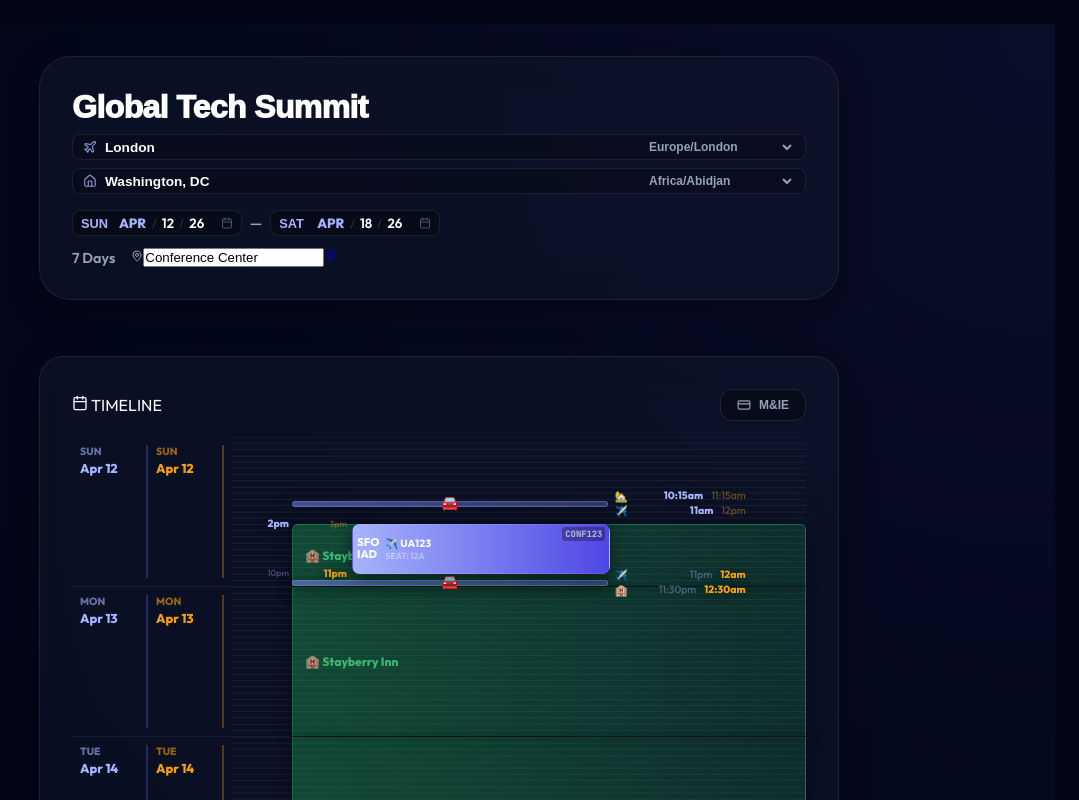
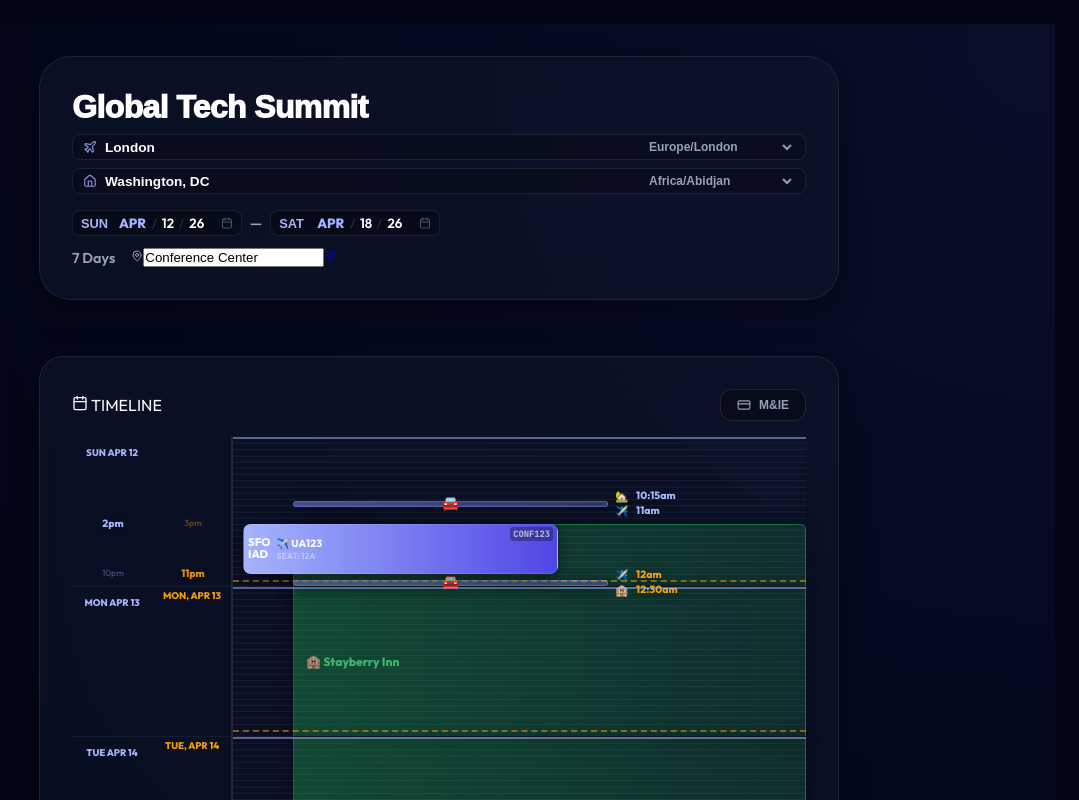
Before and after one commit to outofthisworldapps/work-travel, a React (Vite) app: page / in a window 1280 px wide. Shown: the top 800 px of the page, without its empty margins (201-1280 px from the left). Built offline with nearby package versions, Linux system fonts and the light colour scheme.

Commit message:
Refine time zone display with midnight lines and sidebar alignment

```diff
--- a/src/App.jsx
+++ b/src/App.jsx
@@ -137,16 +137,20 @@ const getDualTime = (timeNum, date, homeTZ, destTZ, relevance) => {
 };
 
 
-const DualTimeMarker = ({ timeNum, date, homeTZ, destTZ, relevance, isDifferentTZ, className, style }) => {
+const DualTimeMarker = ({ timeNum, date, homeTZ, destTZ, relevance, isDifferentTZ, isFlight, className, style }) => {
   const dt = getDualTime(timeNum, date, homeTZ, destTZ, relevance);
   if (!dt) return null;
 
+  const showBoth = isDifferentTZ && isFlight;
+
   return (
-    <div className={`tl-marker-dual ${className}`} style={style}>
-      <div className={`time-item home ${dt.relevance === 'home' ? 'bold' : 'faint'}`}>
-        {dt.homeTime}
-      </div>
-      {isDifferentTZ && (
+    <div className={`tl-marker-dual ${className} ${showBoth ? 'show-both' : ''}`} style={style}>
+      {(showBoth || dt.relevance === 'home') && (
+        <div className={`time-item home ${dt.relevance === 'home' ? 'bold' : 'faint'}`}>
+          {dt.homeTime}
+        </div>
+      )}
+      {isDifferentTZ && (showBoth || dt.relevance === 'dest') && (
         <div className={`time-item dest ${dt.relevance === 'dest' ? 'bold' : 'faint'}`}>
           {dt.destTime}
         </div>
@@ -156,7 +160,47 @@ const DualTimeMarker = ({ timeNum, date, homeTZ, destTZ, relevance, isDifferentT
 };
 
 
+
+const getMidnights = (date, homeTZ, destTZ) => {
+  const midnights = [];
+  const homeStart = new Date(date);
+  homeStart.setHours(0, 0, 0, 0);
+
+  // Home midnight always at 0
+  midnights.push({
+    time: 0,
+    tz: 'home',
+    label: format(homeStart, 'EEE MMM d').toUpperCase()
+  });
+
+  if (homeTZ !== destTZ) {
+    for (let h = 0; h < 24; h++) {
+      const d1 = new Date(homeStart.getTime() + h * 3600000);
+      const d2 = new Date(homeStart.getTime() + (h + 1) * 3600000);
+      const s1 = d1.toLocaleDateString('en-US', { timeZone: destTZ });
+      const s2 = d2.toLocaleDateString('en-US', { timeZone: destTZ });
+      if (s1 !== s2) {
+        for (let m = 0; m < 60; m++) {
+          const m1 = new Date(d1.getTime() + m * 60000);
+          const m2 = new Date(d1.getTime() + (m + 1) * 60000);
+          if (m1.toLocaleDateString('en-US', { timeZone: destTZ }) !== m2.toLocaleDateString('en-US', { timeZone: destTZ })) {
+            midnights.push({
+              time: h + (m + 1) / 60,
+              tz: 'dest',
+              label: new Date(m2).toLocaleDateString('en-US', { timeZone: destTZ, weekday: 'short', month: 'short', day: 'numeric' }).toUpperCase()
+            });
+            break;
+          }
+        }
+      }
+    }
+  }
+  return midnights;
+};
+
+
 // --- Vertical Timeline Components ---
+
 
 
 const TimelineDay = ({ day, dayIndex, totalDays, flights, currentRates, onUpdateMeals, onAddLeg, hotels, onEditEvent, showMIE, homeTimeZone, destTimeZone }) => {
@@ -207,23 +251,32 @@ const TimelineDay = ({ day, dayIndex, totalDays, flights, currentRates, onUpdate
     return 'dest';
   };
 
+  const midnights = getMidnights(day.date, homeTimeZone, destTimeZone);
+
   return (
     <div className={`timeline-day-row ${showMIE ? 'with-mie' : ''} ${isDifferentTZ ? 'dual-tz' : ''}`}>
       <div className="timeline-date-side">
-        <div className="date-stack home">
-          <div className="tl-dw">{format(day.date, 'EEE')}</div>
-          <div className="tl-dm">{format(day.date, 'MMM d')}</div>
-        </div>
-        {isDifferentTZ && (
-          <div className="date-stack dest">
-            <div className="tl-dw">{format(day.date, 'EEE')}</div>
-            <div className="tl-dm">{format(day.date, 'MMM d')}</div>
+        {midnights.map((m, i) => (
+          <div
+            key={i}
+            className={`midnight-label-stack ${m.tz}`}
+            style={{ top: `${getPosition(m.time)}%`, position: 'absolute' }}
+          >
+            <div className={`date-stack ${m.tz}`}>
+              <div className="tl-dw">{m.label}</div>
+            </div>
           </div>
-        )}
+        ))}
       </div>
 
-
       <div className="timeline-hours-container">
+        {midnights.map((m, i) => (
+          <div
+            key={`line-${i}`}
+            className={`midnight-line ${m.tz}`}
+            style={{ top: `${getPosition(m.time)}%` }}
+          />
+        ))}
         {hours.map(h => (
           <div key={h} className="hour-line" style={{ top: `${(h / 24) * 100}%` }}>
             {/* Removed hour labels as requested */}
@@ -253,6 +306,7 @@ const TimelineDay = ({ day, dayIndex, totalDays, flights, currentRates, onUpdate
                   destTZ={destTimeZone}
                   relevance={getEventRelevance('flight-dep', s)}
                   isDifferentTZ={isDifferentTZ}
+                  isFlight={true}
                   className=""
                   style={{ top: `${getPosition(startPos)}%`, zIndex: 12 }}
                 />
@@ -265,10 +319,12 @@ const TimelineDay = ({ day, dayIndex, totalDays, flights, currentRates, onUpdate
                   destTZ={destTimeZone}
                   relevance={getEventRelevance('flight-arr', s)}
                   isDifferentTZ={isDifferentTZ}
+                  isFlight={true}
                   className="arr"
                   style={{ top: `${getPosition(endPos)}%`, zIndex: 12 }}
                 />
               )}
+
 
               <div
                 className="tl-event flight-event clickable"
@@ -338,6 +394,7 @@ const TimelineDay = ({ day, dayIndex, totalDays, flights, currentRates, onUpdate
                   destTZ={destTimeZone}
                   relevance={getEventRelevance('hotel', h)}
                   isDifferentTZ={isDifferentTZ}
+                  isFlight={false}
                   className="hotel"
                   style={{ top: `${getPosition(start)}%` }}
                 />
@@ -350,10 +407,12 @@ const TimelineDay = ({ day, dayIndex, totalDays, flights, currentRates, onUpdate
                   destTZ={destTimeZone}
                   relevance={getEventRelevance('hotel', h)}
                   isDifferentTZ={isDifferentTZ}
+                  isFlight={false}
                   className="hotel arr"
                   style={{ top: `${getPosition(end)}%` }}
                 />
               )}
+
 
               <div
                 className="tl-event hotel-event clickable"
@@ -429,6 +488,7 @@ const TimelineDay = ({ day, dayIndex, totalDays, flights, currentRates, onUpdate
                       destTZ={destTimeZone}
                       relevance={getEventRelevance('leg', l)}
                       isDifferentTZ={isDifferentTZ}
+                      isFlight={false}
                       className="inline-leg"
                     />
                   </div>
@@ -441,9 +501,11 @@ const TimelineDay = ({ day, dayIndex, totalDays, flights, currentRates, onUpdate
                       destTZ={destTimeZone}
                       relevance={getEventRelevance('leg', l)}
                       isDifferentTZ={isDifferentTZ}
+                      isFlight={false}
                       className="inline-leg"
                     />
                   </div>
+
                 </div>
 
 
@@ -2565,40 +2627,49 @@ function App() {
         .timeline-section-panel { padding: 2rem; background: var(--glass); border-radius: 1.5rem; border: 1px solid var(--border); margin-bottom: 2rem; overflow: visible; }
         .vertical-timeline { overflow: visible; display: flex; flex-direction: column; }
         .timeline-day-row { display: flex; min-height: 150px; border-bottom: 1px solid rgba(255,255,255,0.05); position: relative; }
-        .timeline-date-side { width: 80px; padding: 0.5rem; flex-shrink: 0; display: grid; grid-template-columns: 1fr; gap: 8px; }
-        .dual-tz .timeline-date-side { width: 160px; grid-template-columns: 1fr 1fr; }
-        .date-stack { display: flex; flex-direction: column; gap: 2px; border-right: 2px solid rgba(255,255,255,0.1); padding-right: 8px; }
-        .date-stack.home { color: var(--accent); border-color: rgba(99, 102, 241, 0.3); }
-        .date-stack.dest { color: #f59e0b; border-color: rgba(245, 158, 11, 0.3); }
-
-
-        .tl-dw { font-size: 0.65rem; font-weight: 950; color: inherit; text-transform: uppercase; opacity: 0.6; }
-        .tl-dm { font-size: 0.8rem; font-weight: 950; color: inherit; white-space: nowrap; }
-
-        .timeline-hours-container { flex-grow: 1; position: relative; background: repeating-linear-gradient(to bottom, transparent, transparent 5.25px, rgba(255,255,255,0.02) 5.25px, rgba(255,255,255,0.02) 6.25px); overflow: visible; }
+        .timeline-date-side { width: 80px; flex-shrink: 0; position: relative; border-right: 1px solid rgba(255,255,255,0.1); }
+        .dual-tz .timeline-date-side { width: 160px; }
+
+        .midnight-line { position: absolute; left: 0; right: 0; height: 0; border-top: 2px solid currentColor; z-index: 5; opacity: 0.5; }
+        .midnight-line.home { color: var(--accent); }
+        .midnight-line.dest { color: #f59e0b; border-top-style: dashed; }
+
+        .midnight-label-stack { width: 100%; pointer-events: none; }
+        .midnight-label-stack.home { color: var(--accent); }
+        .midnight-label-stack.dest { color: #f59e0b; }
+
+        .date-stack { display: flex; align-items: center; justify-content: center; padding: 4px 0; white-space: nowrap; height: 30px; }
+        .dual-tz .date-stack { width: 80px; }
+        .midnight-label-stack.dest .date-stack { position: absolute; left: 80px; }
+
+
+
+
+        .tl-dw { font-size: 0.6rem; font-weight: 950; color: inherit; text-transform: uppercase; }
+
+        .timeline-hours-container { flex-grow: 1; position: relative; background: repeating-linear-gradient(to bottom, transparent, transparent 5.25px, rgba(255,255,255,0.02) 5.25px, rgba(255,255,255,0.02) 6.25px); overflow: visible; border-left: 1px solid rgba(255,255,255,0.1); }
         .hour-line { position: absolute; left: 0; right: 0; height: 1px; background: rgba(255,255,255,0.04); }
 
-        .tl-marker-dual { position: absolute; left: 5px; transform: translateY(-50%); pointer-events: none; z-index: 50; display: flex; flex-direction: column; align-items: flex-end; width: 50px; gap: 2px; line-height: 1; }
-        .dual-tz .tl-marker-dual { width: 110px; flex-direction: row; gap: 8px; justify-content: flex-end; align-items: center; }
-        .time-item { font-size: 0.65rem; font-weight: 950; text-align: right; }
-        .dual-tz .time-item { width: 50px; }
+        .tl-marker-dual { position: absolute; left: -80px; transform: translateY(-50%); pointer-events: none; z-index: 50; display: flex; width: 80px; gap: 0; line-height: 1; }
+        .dual-tz .tl-marker-dual { left: -160px; width: 160px; }
+        .time-item { font-size: 0.65rem; font-weight: 950; text-align: center; width: 80px; flex-shrink: 0; }
         .time-item.home { color: var(--accent); }
         .time-item.dest { color: #f59e0b; }
         .time-item.bold { font-weight: 950; opacity: 1; filter: drop-shadow(0 0 5px rgba(0,0,0,0.5)); }
         .time-item.faint { font-weight: 500; opacity: 0.4; font-size: 0.55rem; }
 
+
         .tl-marker-dual.arr { opacity: 0.9; }
         .tl-marker-dual.hotel .time-item.dest { color: #4ade80; }
 
         .inline-leg { position: static; width: auto; transform: none; display: flex; flex-direction: row; gap: 6px; align-items: center; }
         .inline-leg .time-item { width: auto; font-size: 0.65rem; }
 
-        .tl-event { position: absolute; left: 60px; right: 10px; border-radius: 8px; padding: 6px 12px; font-size: 0.7rem; font-weight: 950; overflow: visible; display: flex; align-items: center; box-shadow: 0 4px 15px rgba(0,0,0,0.5); border: 1px solid rgba(255,255,255,0.1); transition: transform 0.2s; }
-        .dual-tz .tl-event { left: 120px; }
-        .tl-event.flight-event { width: 45%; z-index: 10; }
+        .tl-event { position: absolute; left: 10px; right: 10px; border-radius: 8px; padding: 6px 12px; font-size: 0.7rem; font-weight: 950; overflow: visible; display: flex; align-items: center; box-shadow: 0 4px 15px rgba(0,0,0,0.5); border: 1px solid rgba(255,255,255,0.1); transition: transform 0.2s; }
+        .tl-event.flight-event { width: 55%; z-index: 10; }
         .tl-event.travel-event { z-index: 20; }
-        .tl-event.hotel-event { width: auto; left: 60px; right: 10px; opacity: 0.8; }
-        .dual-tz .tl-event.hotel-event { left: 120px; }
+        .tl-event.hotel-event { width: auto; left: 10px; right: 10px; opacity: 0.8; }
+
 
 
 
```
